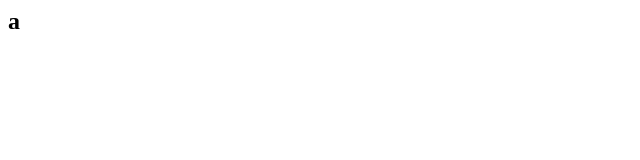
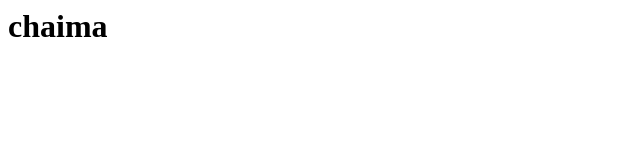
Before and after one commit to chaimamoalla/tc, a plain HTML site: page index.html in a window 1280 px wide. Shown: the whole page, without its empty margins (0-640 px from the left). Drawn offline with Linux system fonts and the light colour scheme.

Commit message:
Update index.html

```diff
--- a/index.html
+++ b/index.html
@@ -1,3 +1,3 @@
 <html>
-<h2>a</h2>
+<h1>chaima</h1>
 </html>
```
